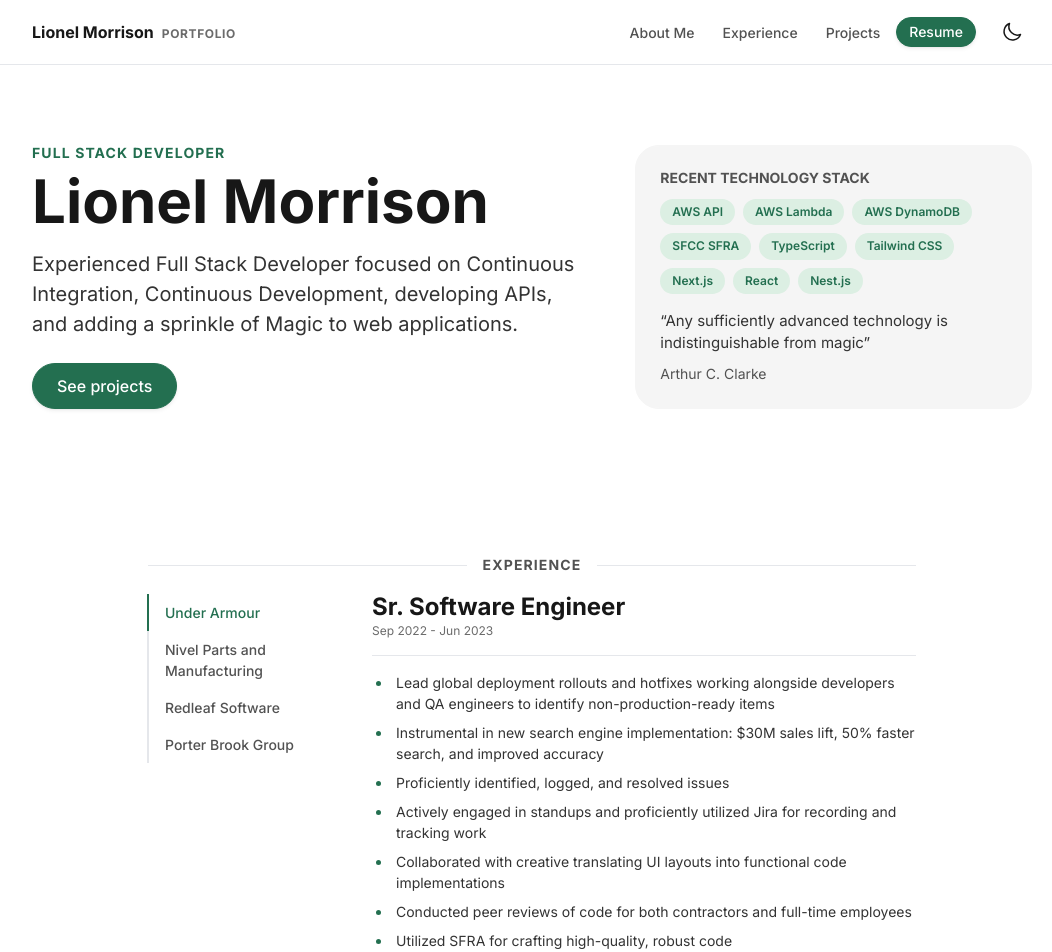
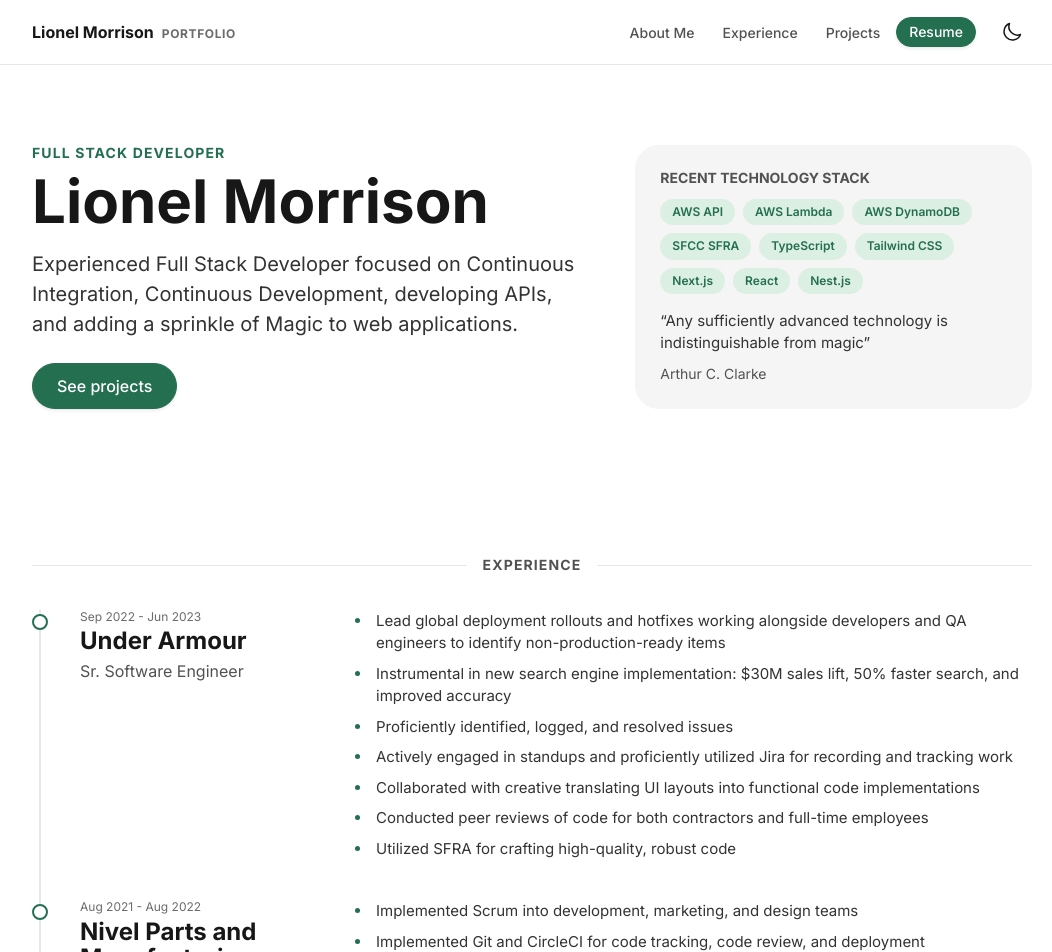
Before and after one commit to lioneljmorrison/portfolio, a Next.js app: page / in a window 1280 px wide. Shown: the top 952 px of the page, without its empty margins (108-1160 px from the left). Built offline with nearby package versions, Linux system fonts and the light colour scheme.

Commit message:
Show every job on a vertical timeline in place of the Experience tabs
Co-Authored-By: Claude Opus 5.5 <noreply@anthropic.com>

```diff
--- a/app/components/experience.tsx
+++ b/app/components/experience.tsx
@@ -1,13 +1,6 @@
-'use client';
 import { format } from 'date-fns';
-import { useRef, useState } from 'react';
-import type { KeyboardEvent } from 'react';
 import { Job } from '../interfaces';
 import SectionHeader from './section-header';
-
-export default function Experience({ anchor, jobs }: { anchor: string; jobs: Job[] }) {
-  const [active, setActive] = useState(0);
-  const tabRefs = useRef<(HTMLButtonElement | null)[]>([]);
 
 function formatDate(date: string | undefined): string {
   if (date) {
@@ -17,76 +10,33 @@ export default function Experience({ anchor, jobs }: { anchor: string; jobs: Job
   return 'Present';
 }
 
-  function select(idx: number) {
-    setActive(idx);
-    tabRefs.current[idx]?.focus();
-  }
-
-  // WAI-ARIA tabs pattern: arrows move and activate, Home/End jump, focus wraps
-  function onKeyDown(event: KeyboardEvent<HTMLButtonElement>, idx: number) {
-    const last = jobs.length - 1;
-    const moves: Record<string, number> = {
-      ArrowDown: idx === last ? 0 : idx + 1,
-      ArrowRight: idx === last ? 0 : idx + 1,
-      ArrowUp: idx === 0 ? last : idx - 1,
-      ArrowLeft: idx === 0 ? last : idx - 1,
-      Home: 0,
-      End: last,
-    };
-    const next = moves[event.key];
-
-    if (next === undefined) {
-      return;
-    }
-
-    event.preventDefault();
-    select(next);
-  }
-
-  const job = jobs[active];
-
+export default function Experience({ anchor, jobs }: { anchor: string; jobs: Job[] }) {
   return (
     <section id={anchor} className="section">
       <SectionHeader title="Experience"></SectionHeader>
-      <div className="exp-layout">
-        {/* aria-orientation is left at its tablist default (horizontal) on purpose: the list is vertical only
-            from 40rem up, CSS cannot change an attribute, and all four arrow keys work in either layout. */}
-        <div role="tablist" aria-label="Companies" className="exp-tabs">
-          {jobs.map((j: Job, idx: number) => (
-            <button
-              key={j.id}
-              ref={(el) => {
-                tabRefs.current[idx] = el;
-              }}
-              type="button"
-              role="tab"
-              id={`exp-tab-${idx}`}
-              aria-selected={active === idx}
-              aria-controls="exp-panel"
-              tabIndex={active === idx ? 0 : -1}
-              className="exp-tab"
-              onClick={() => setActive(idx)}
-              onKeyDown={(e) => onKeyDown(e, idx)}
-            >
-              {j.company}
-            </button>
-          ))}
+      <ol className="timeline">
+        {jobs.map((job: Job) => (
+          <li key={job.id} className="timeline-item">
+            <div className="timeline-head">
+              <p className="meta-text timeline-dates">
+                {formatDate(job.dates.start)} - {formatDate(job.dates.end)}
+              </p>
+              <h3 className="h5 timeline-company">{job.company}</h3>
+              <p className="timeline-role">{job.title}</p>
             </div>
-        <div role="tabpanel" id="exp-panel" aria-labelledby={`exp-tab-${active}`} className="exp-panel">
-          <h3 className="h5 exp-title">{job.title}</h3>
-          <p className="meta-text exp-dates">
-            {format(new Date(job.dates.start), 'LLL yyyy')} - {formatDate(job.dates?.end)}
-          </p>
-          {job.tldr && <p>{job.tldr}</p>}
+            <div className="timeline-body">
+              {job.tldr && <p className="timeline-tldr">{job.tldr}</p>}
               {job.highlights && job.highlights.length > 0 && (
-            <ul className="p-sm exp-highlights">
+                <ul className="p-sm timeline-highlights">
                   {job.highlights.map((bullet: string, idx: number) => (
                     <li key={`b-${idx}`}>{bullet}</li>
                   ))}
                 </ul>
               )}
             </div>
-      </div>
+          </li>
+        ))}
+      </ol>
     </section>
   );
 }
--- a/app/components/projects.tsx
+++ b/app/components/projects.tsx
@@ -7,7 +7,7 @@ export default function Projects({ anchor, data }: { anchor: string; data: Proje
   const projects = Object.entries(data).filter(([, project]) => project?.disabled !== true);
 
   return (
-    <section id={anchor} className="section section--wide">
+    <section id={anchor} className="section">
       <SectionHeader title="Projects"></SectionHeader>
       {projects.map(([key, project], idx: number) => {
         const image = project.images?.['default'];
--- a/app/styles/sections.css
+++ b/app/styles/sections.css
@@ -6,12 +6,10 @@
   Breakpoints are literal: sm 40rem, md 48rem.
 */
 
-/* Section shell: a readable measure (48rem, about 75 characters at body size), centred in the 65rem container */
+/* Section shell: the full 65rem container, so its left edge lines up with the hero's. Text blocks cap their own
+   measure (e.g. .timeline-highlights). */
 
 .section {
-  max-width: 48rem;
-  margin-left: auto;
-  margin-right: auto;
   padding-top: var(--sp-32);
   padding-bottom: var(--sp-32);
 }
@@ -141,111 +139,105 @@
   overflow-wrap: anywhere;
 }
 
-/* Experience: vertical tabs beside a panel; a horizontal scrolling row of tabs above it below 40rem */
+/* Experience: every job on a vertical timeline. A 2px line runs down the left of the list with a ring marker per
+   item; from 48rem each item is a two-column grid (dates, company and role | tldr and highlights). */
 
-.exp-layout {
-  display: flex;
-  flex-direction: column;
-  gap: var(--sp-16);
+.timeline {
+  position: relative;
+  margin-top: var(--sp-16);
+  padding-left: calc(var(--sp-24) + 0.5rem);
 }
 
-.exp-tabs {
-  display: flex;
-  flex-direction: row;
-  flex: none;
-  overflow-x: auto;
-  border-bottom: var(--border-width-1) solid var(--border-default);
+.timeline::before {
+  content: '';
+  position: absolute;
+  top: 0;
+  bottom: 0;
+  left: calc(0.5rem - 1px);
+  width: var(--border-width-2);
+  background-color: var(--border-default);
 }
 
-.exp-tab {
-  flex: none;
-  padding: var(--sp-8) var(--sp-16);
-  border-bottom: var(--border-width-2) solid transparent;
-  margin-bottom: -1px;
-  color: var(--text-secondary);
-  font-size: 0.875rem;
-  font-weight: var(--font-weight-medium);
-  text-align: left;
-  white-space: nowrap;
-  transition: color 0.15s ease-in-out, border-color 0.15s ease-in-out;
+.timeline-item {
+  position: relative;
+  display: grid;
+  grid-template-columns: minmax(0, 1fr);
+  gap: var(--sp-12);
+  padding-bottom: var(--sp-40);
 }
 
-.exp-tab:hover {
-  color: var(--text-primary);
+.timeline-item:last-child {
+  padding-bottom: 0;
 }
 
-.exp-tab[aria-selected='true'] {
-  border-color: var(--border-brand);
-  color: var(--text-brand);
+/* The line sits 0.5rem in so the ring stays inside the container edge. Ring centred on the line, level with the dates (a 1.5 line-height meta-text row) */
+.timeline-item::before {
+  content: '';
+  position: absolute;
+  top: 0.25rem;
+  left: calc(-1 * var(--sp-24) - 0.5rem);
+  width: 1rem;
+  height: 1rem;
+  border: var(--border-width-2) solid var(--border-brand);
+  border-radius: var(--radius-full);
+  background-color: var(--surface-bg-default);
 }
 
-.exp-panel {
-  flex: 1 1 auto;
-  min-width: 0;
-}
-
-.exp-title {
+.timeline-dates {
   margin-bottom: var(--sp-4);
 }
 
-.exp-dates {
-  margin-bottom: var(--sp-16);
+.timeline-company {
+  margin-bottom: var(--sp-4);
 }
 
-.exp-highlights {
-  margin-top: var(--sp-16);
-  padding-top: var(--sp-16);
-  border-top: var(--border-width-1) solid var(--border-default);
+.timeline-role {
+  color: var(--text-secondary);
+}
+
+.timeline-tldr {
+  max-width: 42rem;
+  margin-bottom: var(--sp-12);
+}
+
+.timeline-highlights {
+  max-width: 42rem;
   padding-left: var(--sp-20);
   list-style: disc;
+  font-size: 0.9375rem;
 }
 
-.exp-highlights li {
+.timeline-highlights li {
   margin-bottom: var(--sp-8);
   padding-left: var(--sp-4);
   color: var(--text-body-default);
 }
 
-.exp-highlights li:last-child {
+.timeline-highlights li:last-child {
   margin-bottom: 0;
 }
 
-.exp-highlights li::marker {
+.timeline-highlights li::marker {
   color: var(--text-brand);
 }
 
-@media (min-width: 40rem) {
-  .exp-layout {
-    flex-direction: row;
+@media (min-width: 48rem) {
+  .timeline {
+    padding-left: calc(var(--sp-40) + 0.5rem);
+  }
+
+  .timeline-item {
+    grid-template-columns: 15rem minmax(0, 1fr);
     gap: var(--sp-32);
   }
 
-  .exp-tabs {
-    flex-direction: column;
-    width: 12rem;
-    overflow-x: visible;
-    border-bottom: 0;
-  }
-
-  .exp-tab {
-    margin-bottom: 0;
-    margin-left: -1px;
-    border-bottom: 0;
-    border-left: var(--border-width-2) solid var(--border-default);
-    white-space: normal;
-  }
-
-  .exp-tab[aria-selected='true'] {
-    border-left-color: var(--border-brand);
+  .timeline-item::before {
+    left: calc(-1 * var(--sp-40) - 0.5rem);
   }
 }
 
 /* Projects: stacked below 40rem; from 40rem a 10-column grid where the image takes six columns and the text
    overlays it from the other side (columns 5 and 6 overlap). Odd-indexed projects get .project--reverse. */
-
-.section--wide {
-  max-width: none;
-}
 
 .project {
   display: grid;
```
Also changed, not shown: 1 other file (tests, documents, lock files or other folders). Lines whose indentation alone changed are shown as unchanged.
